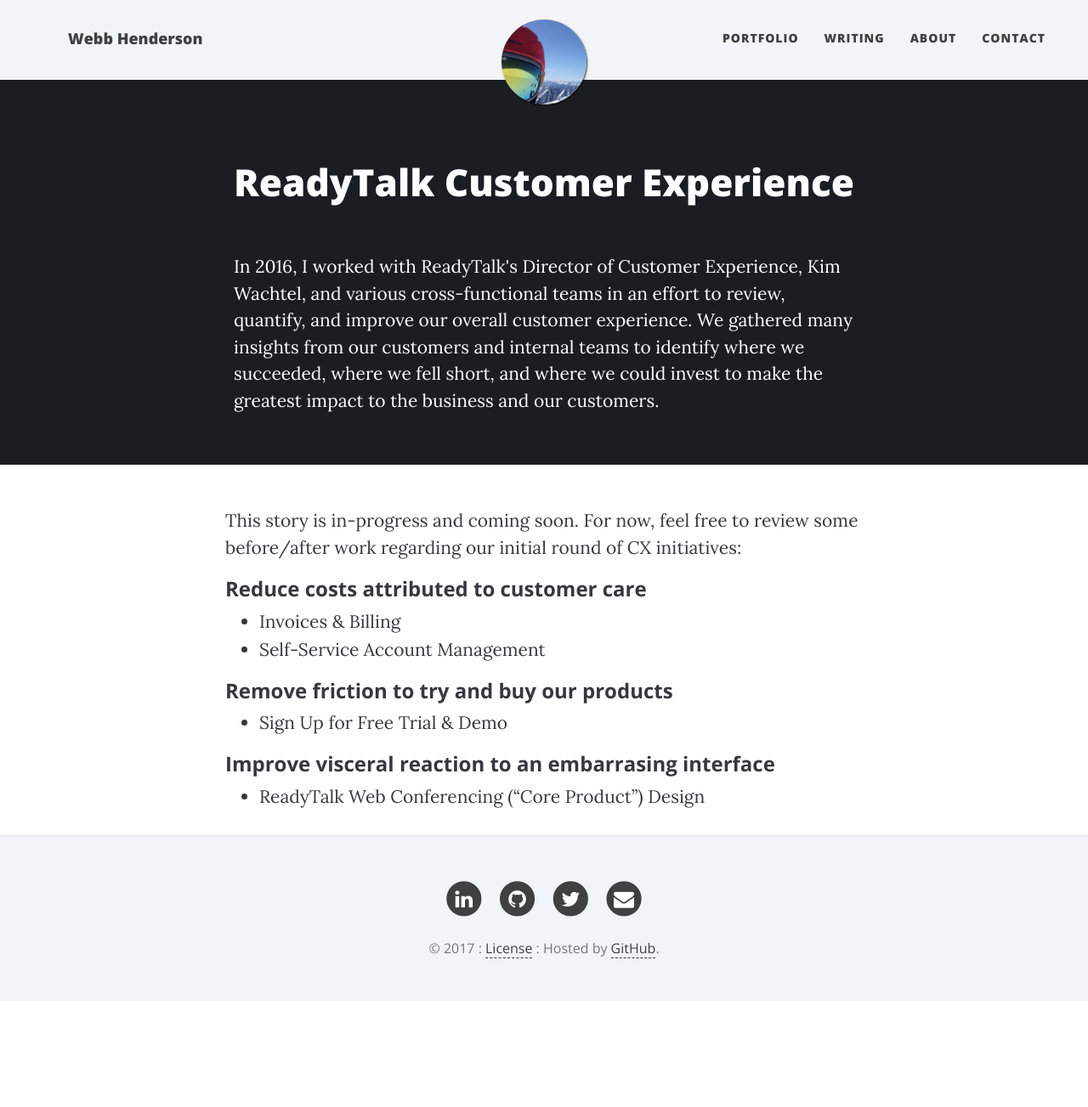
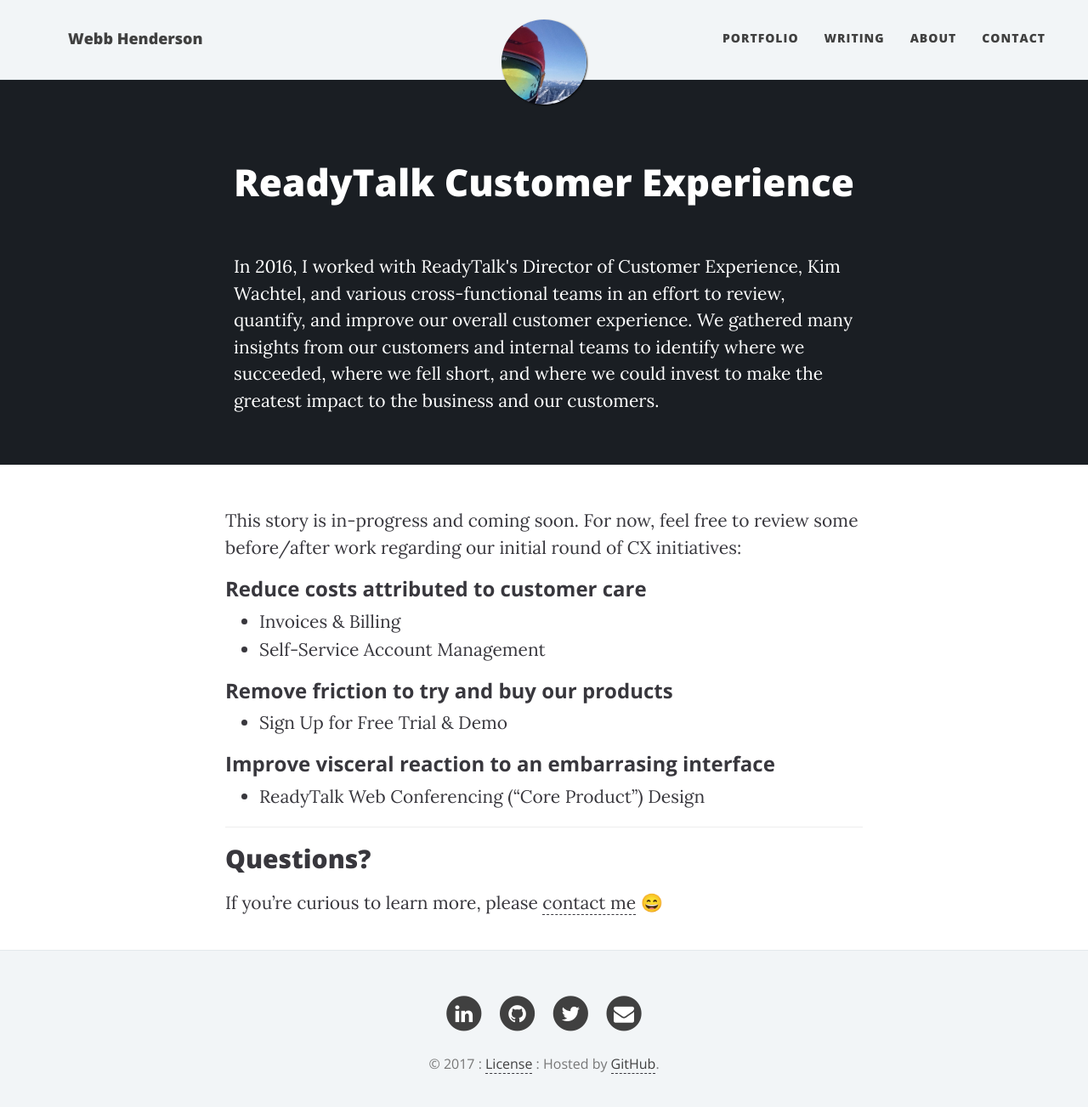
Before and after one commit to emerywebster/emerywebster.github.io, a Jekyll site: the page built from work/readytalk.md, in a window 1280 px wide and 1314 px high. Shown: the top 1303 px of the window at 85% size. Built offline with Jekyll 4.4.1, drawn with Linux system fonts in a browser that asks for light colours; nearby versions of some CDN libraries; emoji names are drawn with the system emoji font.

Commit message:
add 'learn more' detail to foxden and rt

```diff
--- a/work/readytalk.md
+++ b/work/readytalk.md
@@ -18,3 +18,10 @@ This story is in-progress and coming soon. For now, feel free to review some bef
 ### Improve visceral reaction to an embarrasing interface
 
 - ReadyTalk Web Conferencing ("Core Product") Design
+
+
+---
+
+## Questions?
+
+If you're curious to learn more, please [contact me](/contact) :smile:
```
Also changed, not shown: work/foxden.md (+6 -0 lines).
